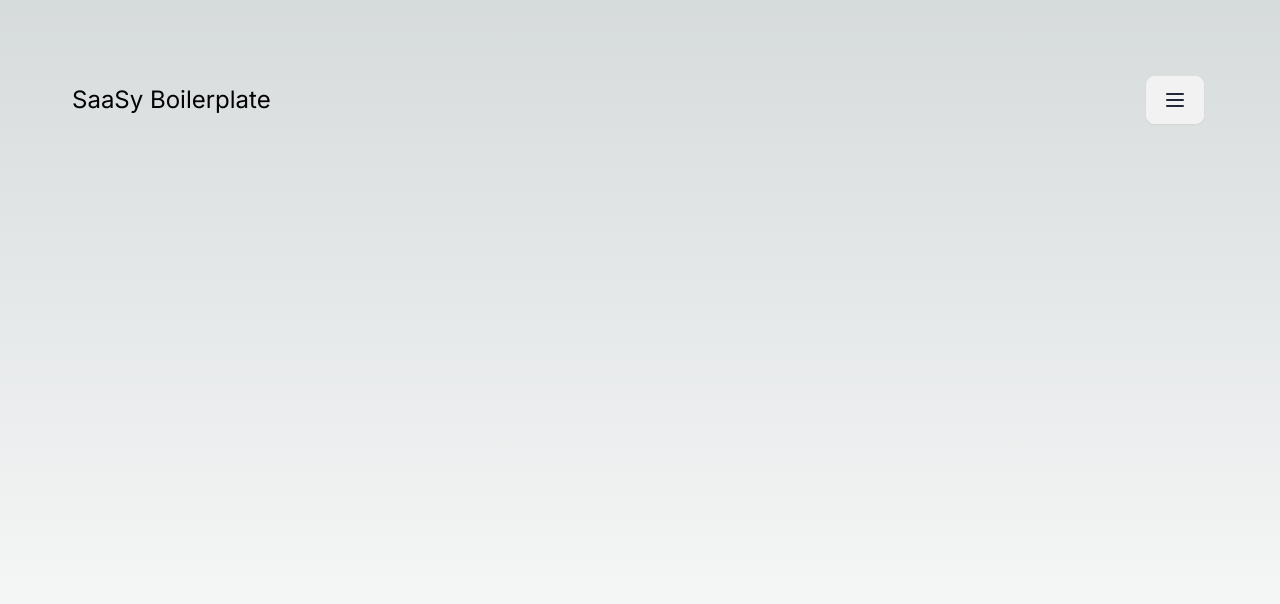
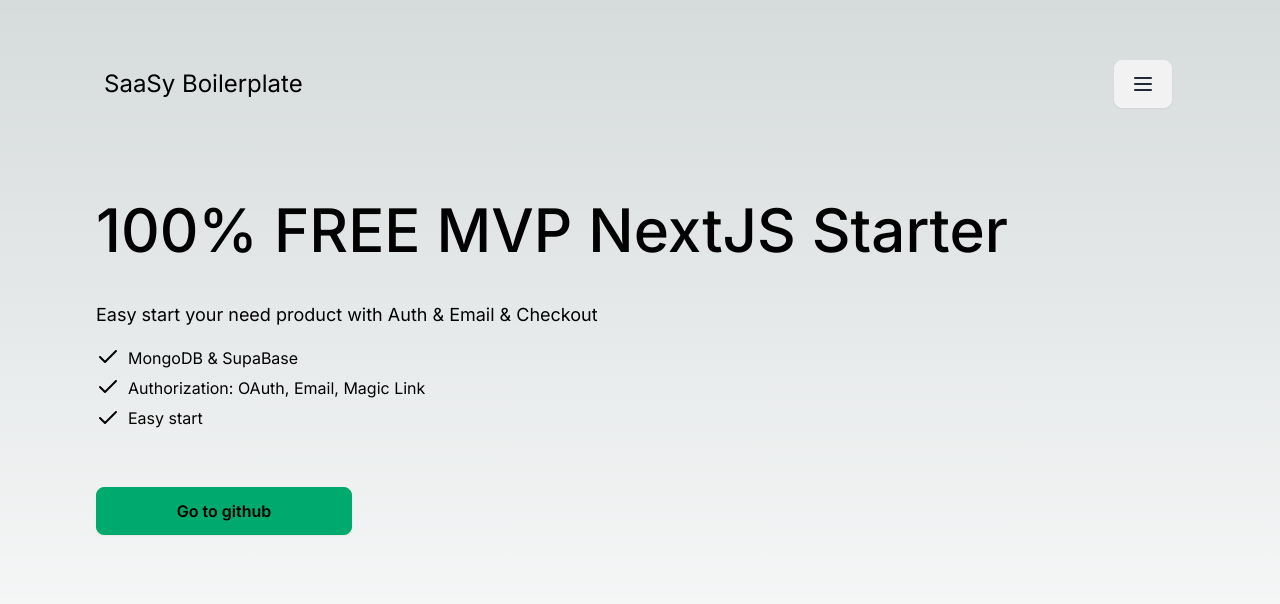
Before and after one commit to mshadev/next-saas-boilerplate, a Next.js app: page / in a window 1280 px wide. Shown: the top 604 px of the page. Built offline with nearby package versions, Linux system fonts and the light colour scheme.

Commit message:
[styling] - add styling to home page without responsive

```diff
--- a/app/page.tsx
+++ b/app/page.tsx
@@ -1,12 +1,50 @@
 import { auth } from "@/auth";
 import Nav from "./(components)/Nav/Nav";
+import { Check } from "lucide-react";
 
 export default async function Home() {
   return (
-    <main className="flex min-h-screen justify-between p-16">
-      <header className="w-full">
+    <main className="flex flex-col  min-h-screen container mx-auto p-12">
+      <header className="px-12 gap-16">
         <Nav />
       </header>
+
+      <section className="px-12 py-20">
+        <div className="max-w-7xl flex flex-col lg:flex-row items-startgap-16">
+          <div className="flex flex-col gap-10 lg:gap-14 lg:items-start">
+            <h1 className="font-medium text-7xl md:text-4xl lg:text-6xl md:-mb-4 flex flex-col">
+              100% FREE MVP NextJS Starter
+            </h1>
+
+            <div>
+              <p className="text-lg text-base-content-secondary leading-relaxed">
+                Easy start your need product with Auth & Email & Checkout
+              </p>
+
+              <ul className="hidden md:block text-base-content-secondary leading-relaxed space-y-1 mt-4">
+                <li className="flex lg:justify-start gap-2">
+                  <Check />
+                  MongoDB & SupaBase
+                </li>
+
+                <li className="flex lg:justify-start gap-2">
+                  <Check />
+                  Authorization: OAuth, Email, Magic Link
+                </li>
+
+                <li className="flex items-center justify-center lg:justify-start gap-2">
+                  <Check />
+                  Easy start
+                </li>
+              </ul>
+            </div>
+
+            <button className="btn btn-success !text-base btn-wide">
+              Go to github
+            </button>
+          </div>
+        </div>
+      </section>
     </main>
   );
 }
```
